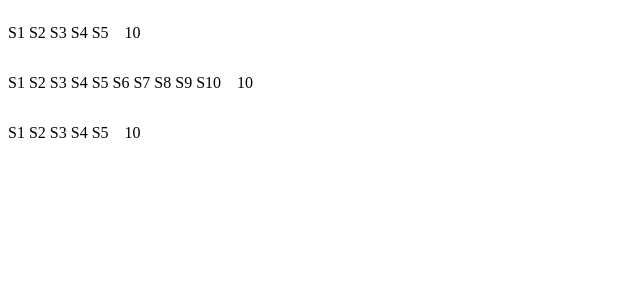
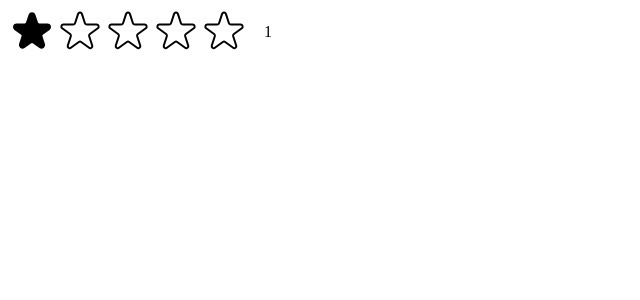
Before and after one commit to negin-khademi/usePopcorn, a React (Create React App) app: page / in a window 1280 px wide. Shown: the top 300 px of the page, without its empty margins (0-640 px from the left). Built offline with nearby package versions, Linux system fonts and the light colour scheme.

Commit message:
creating the stars

```diff
--- a/src/StarRating.js
+++ b/src/StarRating.js
@@ -1,3 +1,5 @@
+import { useState } from 'react';
+
 const containerStyle = {
   display: 'flex',
   alignItems: 'center',
@@ -6,7 +8,6 @@
 
 const starContainerStyle = {
   display: 'flex',
-  gap: '4px',
 };
 
 const textStyle = {
@@ -14,14 +15,81 @@
   margin: '0',
 };
 export default function StarRating({ maxRating = 5 }) {
+  const [rating, setRating] = useState(1);
+
+  function handleRating(rating) {
+    setRating(rating);
+  }
+
   return (
     <div style={containerStyle}>
       <div style={starContainerStyle}>
         {Array.from({ length: maxRating }, (_, i) => (
-          <span style={textStyle}>S{i + 1}</span>
+          <Star key={i} onRate={() => handleRating(i + 1)} full={rating >= i + 1} />
         ))}
       </div>
-      <p>10</p>
+      <p style={textStyle}>{rating || ''}</p>
     </div>
   );
 }
+
+const starStyle = {
+  width: '48px',
+  height: '48px',
+  display: 'block',
+  cursor: 'pointer',
+};
+
+function Star({ onRate, full }) {
+  return (
+    <span role="button" style={starStyle} onClick={onRate}>
+      {full ? (
+        <svg xmlns="http://www.w3.org/2000/svg" viewBox="0 0 20 20" fill="#000" stroke="#000">
+          <path d="M9.049 2.927c.3-.921 1.603-.921 1.902 0l1.07 3.292a1 1 0 00.95.69h3.462c.969 0 1.371 1.24.588 1.81l-2.8 2.034a1 1 0 00-.364 1.118l1.07 3.292c.3.921-.755 1.688-1.54 1.118l-2.8-2.034a1 1 0 00-1.175 0l-2.8 2.034c-.784.57-1.838-.197-1.539-1.118l1.07-3.292a1 1 0 00-.364-1.118L2.98 8.72c-.783-.57-.38-1.81.588-1.81h3.461a1 1 0 00.951-.69l1.07-3.292z" />
+        </svg>
+      ) : (
+        <svg xmlns="http://www.w3.org/2000/svg" fill="none" viewBox="0 0 24 24" stroke="#000">
+          <path
+            strokeLinecap="round"
+            strokeLinejoin="round"
+            strokeWidth="{2}"
+            d="M11.049 2.927c.3-.921 1.603-.921 1.902 0l1.519 4.674a1 1 0 00.95.69h4.915c.969 0 1.371 1.24.588 1.81l-3.976 2.888a1 1 0 00-.363 1.118l1.518 4.674c.3.922-.755 1.688-1.538 1.118l-3.976-2.888a1 1 0 00-1.176 0l-3.976 2.888c-.783.57-1.838-.197-1.538-1.118l1.518-4.674a1 1 0 00-.363-1.118l-3.976-2.888c-.784-.57-.38-1.81.588-1.81h4.914a1 1 0 00.951-.69l1.519-4.674z"
+          />
+        </svg>
+      )}
+    </span>
+  );
+}
+
+/*
+FULL STAR
+
+<svg
+  xmlns="http://www.w3.org/2000/svg"
+  viewBox="0 0 20 20"
+  fill="#000"
+  stroke="#000"
+>
+  <path
+    d="M9.049 2.927c.3-.921 1.603-.921 1.902 0l1.07 3.292a1 1 0 00.95.69h3.462c.969 0 1.371 1.24.588 1.81l-2.8 2.034a1 1 0 00-.364 1.118l1.07 3.292c.3.921-.755 1.688-1.54 1.118l-2.8-2.034a1 1 0 00-1.175 0l-2.8 2.034c-.784.57-1.838-.197-1.539-1.118l1.07-3.292a1 1 0 00-.364-1.118L2.98 8.72c-.783-.57-.38-1.81.588-1.81h3.461a1 1 0 00.951-.69l1.07-3.292z"
+  />
+</svg>
+
+
+EMPTY STAR
+
+<svg
+  xmlns="http://www.w3.org/2000/svg"
+  fill="none"
+  viewBox="0 0 24 24"
+  stroke="#000"
+>
+  <path
+    strokeLinecap="round"
+    strokeLinejoin="round"
+    strokeWidth="{2}"
+    d="M11.049 2.927c.3-.921 1.603-.921 1.902 0l1.519 4.674a1 1 0 00.95.69h4.915c.969 0 1.371 1.24.588 1.81l-3.976 2.888a1 1 0 00-.363 1.118l1.518 4.674c.3.922-.755 1.688-1.538 1.118l-3.976-2.888a1 1 0 00-1.176 0l-3.976 2.888c-.783.57-1.838-.197-1.538-1.118l1.518-4.674a1 1 0 00-.363-1.118l-3.976-2.888c-.784-.57-.38-1.81.588-1.81h4.914a1 1 0 00.951-.69l1.519-4.674z"
+  />
+</svg>
+
+*/
--- a/src/index.js
+++ b/src/index.js
@@ -12,8 +12,6 @@
       /*
   <App /> */ <>
         <StarRating maxRating={5} />
-        <StarRating maxRating={10} />
-        <StarRating />
       </>
     }
   </React.StrictMode>
```
Also changed, not shown: src/index.css (+0 -33 lines).
